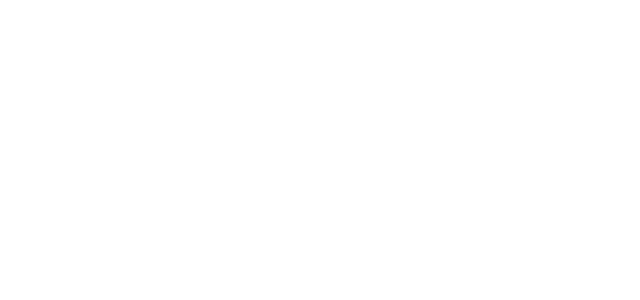
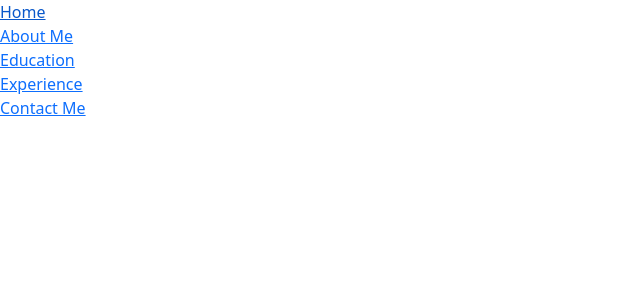
Before and after one commit to lion48z/portfolio-bravo, a React (Create React App) app: page / in a window 1280 px wide. Shown: the top 300 px of the page, without its empty margins (0-640 px from the left). Built offline with nearby package versions, Linux system fonts and the light colour scheme.

Commit message:
Navbar component

```diff
--- a/src/App.js
+++ b/src/App.js
@@ -1,18 +1,10 @@
 import 'bootstrap/dist/css/bootstrap.min.css';
-import './App.css';
-
-//import Navbar from './Navbar';
+import './styles.css';
+import  Navbar from './Navbar';
 
 function App() {
   return (
-    <div className="App">
-      {/*<div>
-      <Navbar/>text
-    </div>*/}
-
-
-
-    </div>
+    <Navbar />
   );
 }
 
--- a/src/Navbar.jsx
+++ b/src/Navbar.jsx
@@ -1,74 +1,28 @@
 //have sections for about me, experience, education, contact me that jump to the section when clicked, have it designed so that
 //more sections can be added in easily if updating information.
-import Scroll from 'react-scroll';
+import 'bootstrap/dist/css/bootstrap.min.css';
+import './styles.css';
 
-const NavLink =Scroll.NavLink
-
-const Navbar = () =>{
-
+function Navbar() {
+  return (
+    <nav className="row">
+      <a href="/" className="site-title">Home</a>
+      <ul>
+        <li>
+          <a href="/aboutMe">About Me</a>
+        </li>
+        <li>
+          <a href="/education">Education</a>
+        </li>
+        <li>
+          <a href="/experience">Experience</a>
+        </li>
+        <li>
+          <a href="/contactMe">Contact Me</a>
+        </li>
+      </ul>
+    </nav>
+  );
 }
-return (
-<div className="row">
-    <h4>About Me</h4>
-    <h4>Education</h4>
-    <h4>Experience</h4>
-    <h4>Contact</h4>
-</div>
-)
-
 
 export default Navbar;
-
-/*import { useNavigate } from 'react';
-
-const Navbar = () => {
-  const navigate = useNavigate();
-  return (
-    <div>
-      <h1 className="font-weight-light display-1 text-center" onClick={() => navigate('/')}>
-        The X app
-      </h1>
-    </div>
-  );
-};*/
-
-{/*<nav>
-  <ul>
-    <li>
-      <Link
-        activeClass="active"
-        to="section1"
-        spy={true}
-        smooth={true}
-        offset={-70}
-        duration={500}
-      >
-        Section 1
-      </Link>
-    </li>
-    <li>
-      <Link
-        activeClass="active"
-        to="section2"
-        spy={true}
-        smooth={true}
-        offset={-70}
-        duration={500}
-      >
-        Section 2
-      </Link>
-    </li>
-    <li>
-      <Link
-        activeClass="active"
-        to="section3"
-        spy={true}
-        smooth={true}
-        offset={-70}
-        duration={500}
-      >
-        Section 3
-      </Link>
-    </li>
-  </ul>
-</nav>*/}
--- a/src/header.html
+++ b/src/header.html
@@ -4,7 +4,7 @@
     <meta charset="UTF-8">
     <meta name="viewport" content="width=device-width, initial-scale=1.0">
     <!-- add title section -->
-    <title>Professional Portfolio Builder</title>
+    <title>Professional Portfolio </title>
 </head>
 <body>
     <!-- add header here with h1 define header section -->
--- a/src/index.js
+++ b/src/index.js
@@ -1,6 +1,7 @@
 import React from 'react';
 import ReactDOM from 'react-dom/client';
 import App from './App';
+
 
 
 const root = ReactDOM.createRoot(document.getElementById('root'));
--- /dev/null
+++ b/src/styles.css
@@ -0,0 +1,19 @@
+* {
+    box-sizing: border-box;
+  }
+
+  body {
+    margin: 0;
+  }
+
+  .nav {
+    background-color: #333;
+    color: whitesmoke;
+    display: flex;
+    justify-content: space-between;
+    align-items: center;
+  }
+
+  .nav a {
+    color: inherit;
+  }
```
Also changed, not shown: src/App.css (deleted).
